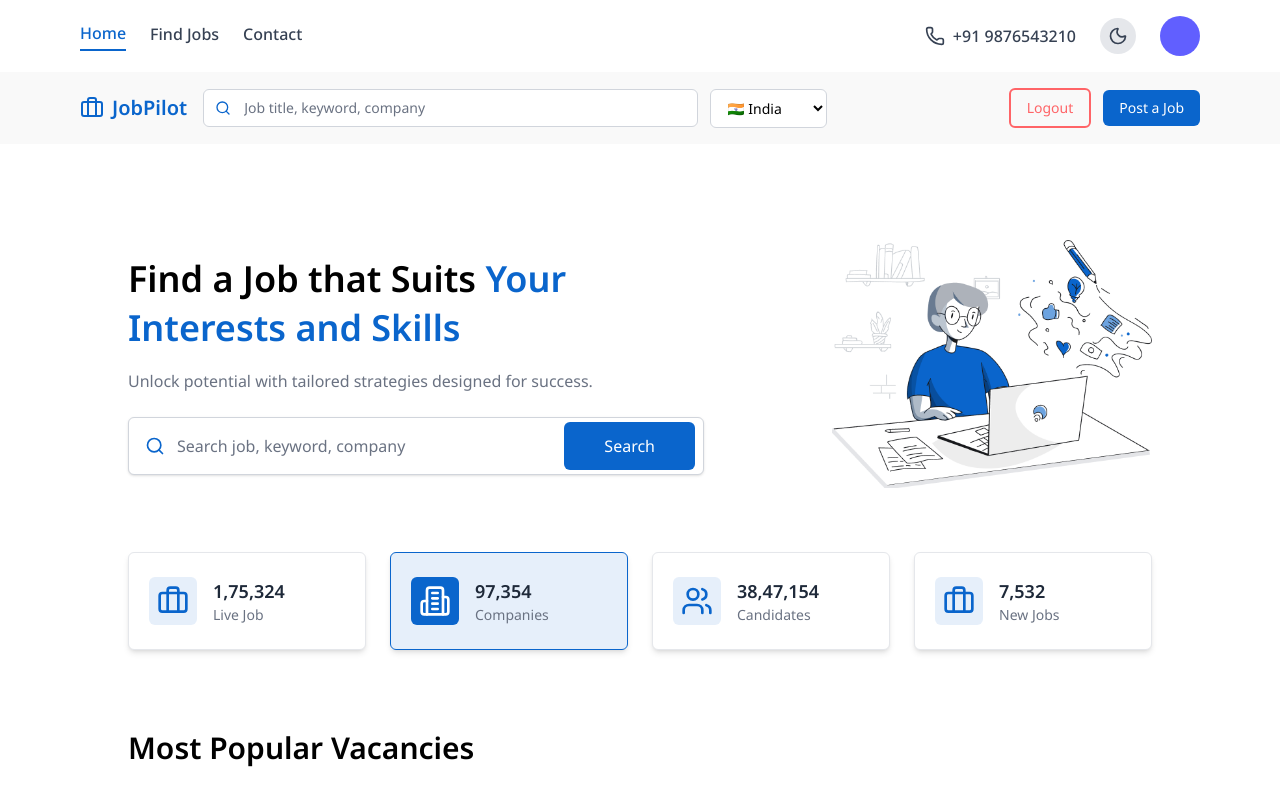
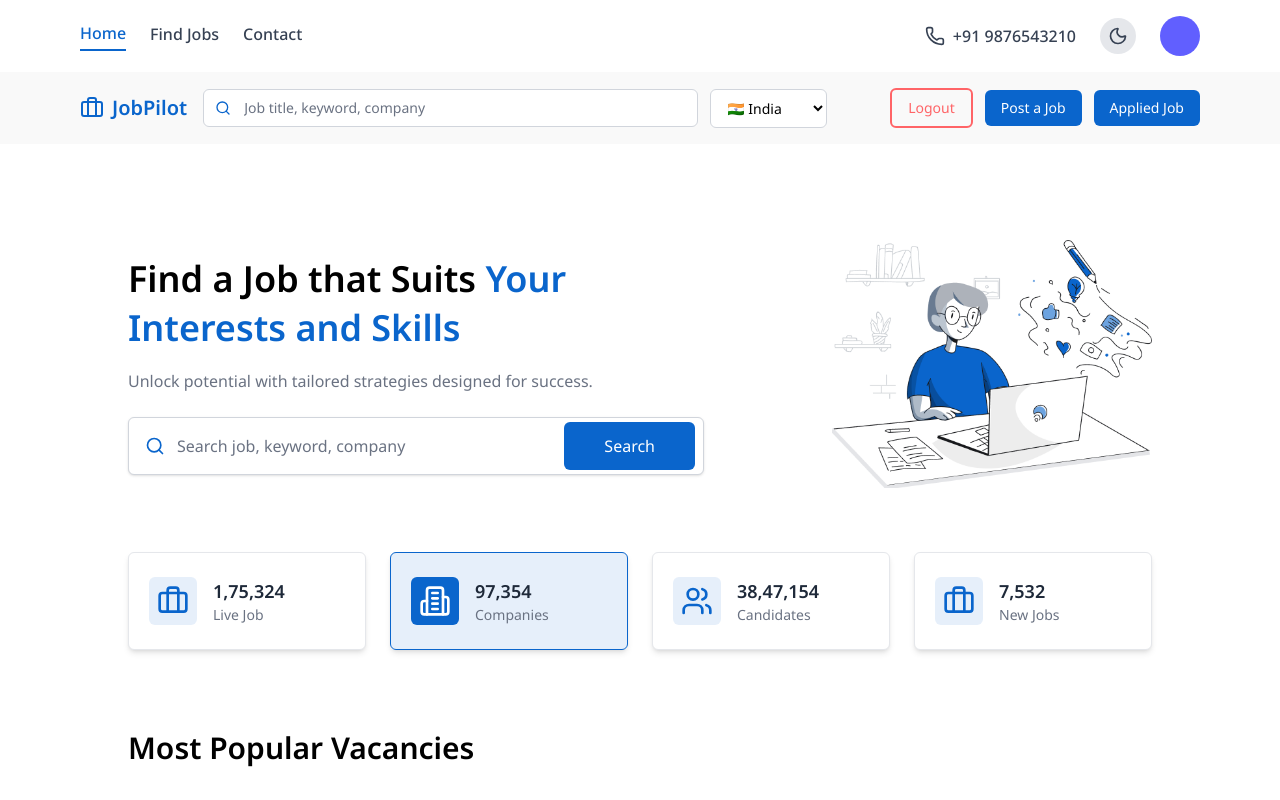
Before and after one commit to chirag-soni23/JobPilot-, a React (Vite) app in the folder frontend/: page / in a window 1280 px wide. Shown: the top 800 px of the page. Built offline with nearby package versions, Linux system fonts and the light colour scheme; no server answers; a web font is replaced by a local one.

Commit message:
add post job

```diff
--- a/frontend/src/components/Header.jsx
+++ b/frontend/src/components/Header.jsx
@@ -1,17 +1,36 @@
 import { BriefcaseIcon, Search } from "lucide-react";
-import { Link } from "react-router-dom";
+import { Link, useNavigate } from "react-router-dom";
 import { UserData } from "../context/UserContext";
+import toast from "react-hot-toast";
 
 const Header = () => {
   const { user, logout } = UserData();
+  const navigate = useNavigate();
 
   const handleLogout = () => {
     logout();
   };
 
+  const handleRestrictedRoute = (e, path) => {
+    if (!user) {
+      e.preventDefault();
+      toast.error("Please login to continue.");
+      return;
+    }
+
+    if (path === "/postjob" && user.role !== "admin") {
+      e.preventDefault();
+      toast.error("Only admins can post jobs.");
+      return;
+    }
+
+    navigate(path);
+  };
+
   return (
     <div className="bg-[#f9f9f9] dark:bg-gray-800 px-6 md:px-20 py-4 transition-colors duration-300">
       <div className="flex flex-col md:flex-row justify-between items-center gap-4">
+        {/* Logo and Search */}
         <div className="w-full md:w-2/3 flex flex-col md:flex-row items-center gap-4">
           <h1 className="text-xl font-semibold text-[#0A65CC] dark:text-white whitespace-nowrap flex items-center gap-2 justify-center">
             <BriefcaseIcon className="w-6 h-6" /> JobPilot
@@ -36,7 +55,7 @@ const Header = () => {
           </div>
         </div>
 
-        {/* Right side: Sign in / Logout + Post Job */}
+        {/* Right Side: Auth Buttons + Links */}
         <div className="w-full md:w-auto flex justify-center items-center gap-3 text-sm">
           {user ? (
             <button
@@ -53,12 +72,20 @@ const Header = () => {
               Sign In
             </Link>
           )}
-          <Link
-            to={"/postjob"}
+
+          <button
+            onClick={(e) => handleRestrictedRoute(e, "/postjob")}
             className="bg-[#0A65CC] text-white px-4 py-2 rounded-md hover:bg-[#084d9bcf] transition"
           >
             Post a Job
-          </Link>
+          </button>
+
+          <button
+            onClick={(e) => handleRestrictedRoute(e, "/appliedjob")}
+            className="bg-[#0A65CC] text-white px-4 py-2 rounded-md hover:bg-[#084d9bcf] transition"
+          >
+            Applied Job
+          </button>
         </div>
       </div>
     </div>
```
